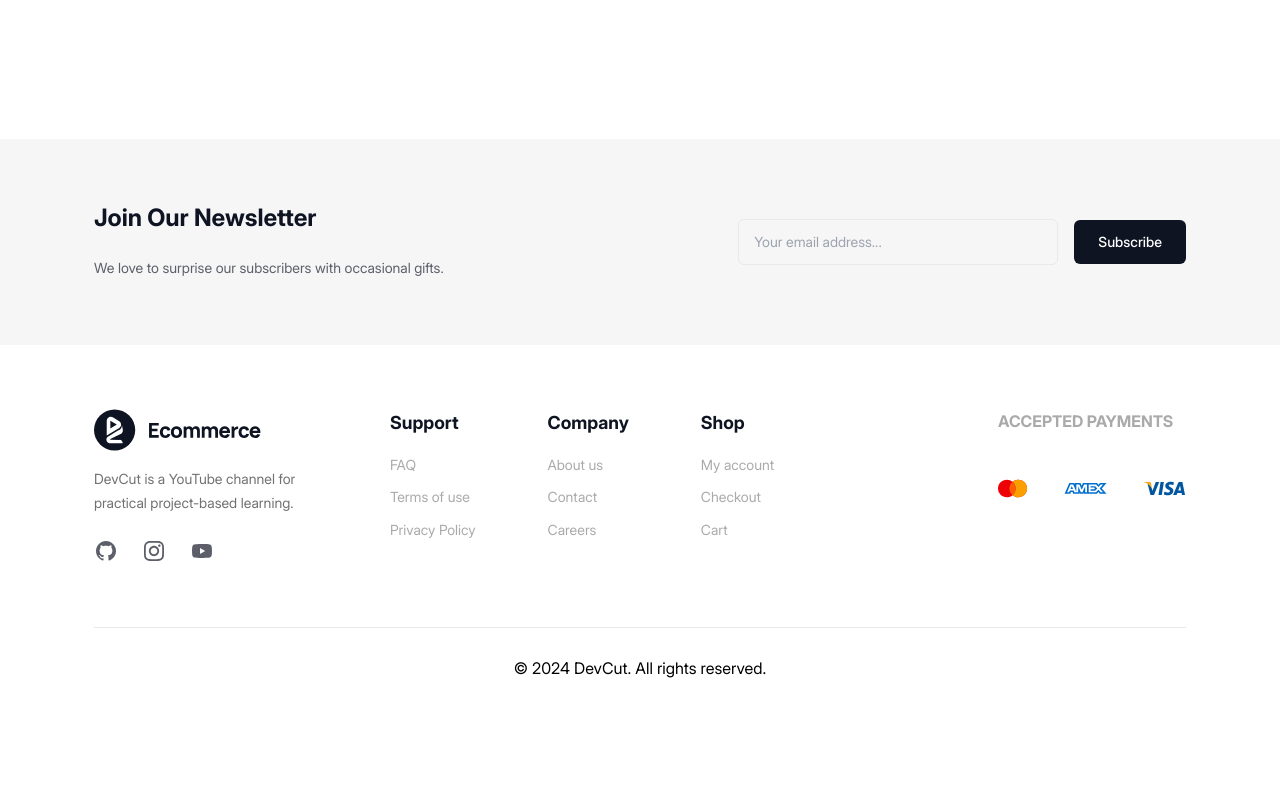
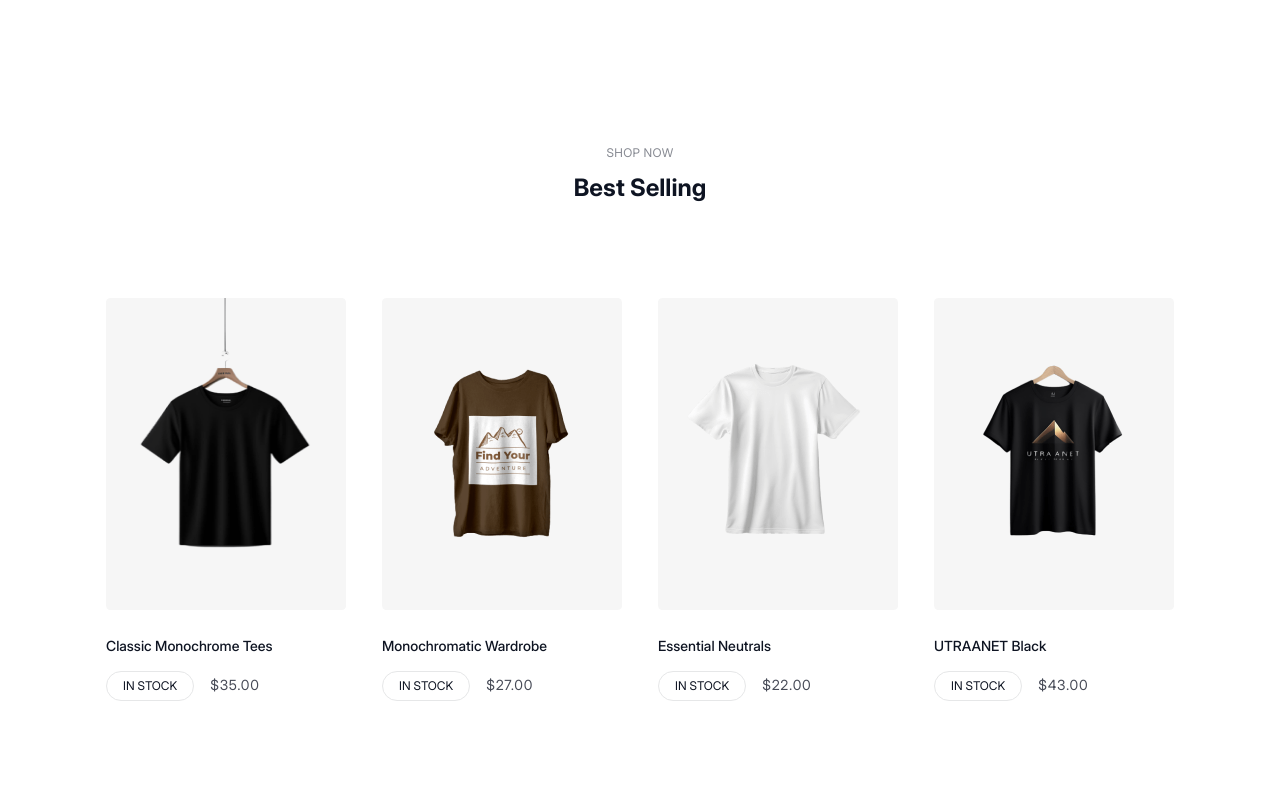
Before and after one commit to AbdumalikovIkboljon/E-commerce, a Next.js app: page / in a window 1280 px wide. Shown: the part 860-1660 px from the top of the page. Before the commit the page ends 1568 px from the top, so only its background shows below. Built offline with nearby package versions, Linux system fonts and the light colour scheme.

Commit message:
add bestSelling component

```diff
--- a/src/app/page.js
+++ b/src/app/page.js
@@ -2,11 +2,12 @@ import Button from "@/components/Button";
 import Icon from "@/components/Icon";
 import Image from "next/image";
 import Services from "@/components/Services";
+import BestSelling from "@/components/BestSelling";
 export default function Home() {
   return (
     <section>
       <div className="bg-gray-100 mb-12">
-        <div className="max-w-[1116px] flex flex-col justify-center items-center gap-4 medium:flex-row medium:items-center medium:justify-between pt-[68px] mx-auto px-4">
+        <div className="max-w-[1116px] flex flex-col justify-center items-center gap-4 medium:flex-row medium:items-center medium:justify-between pt-[68px] mx-auto px-3">
           <div className="flex flex-col items-center medium:items-start medium:pb-[70px]">
             <h2 className="mb-3 capitalize">Fresh arrivals online</h2>
             <p className="text-sm mb-12">
@@ -27,6 +28,7 @@ export default function Home() {
         </div>
       </div>
       <Services />
+      <BestSelling />
     </section>
   );
 }
--- /dev/null
+++ b/src/components/BestSelling.js
@@ -0,0 +1,41 @@
+import { bestSelling } from "@/constants";
+import Image from "next/image";
+import Link from "next/link";
+import React from "react";
+
+const BestSelling = () => {
+  return (
+    <div className="max-w-[1116px] mx-auto px-3 mb-[168px]">
+      <div className="text-center mb-[80px]">
+        <span className="inline-block text-xs leading-6 tracking-wide text-black-300 uppercase mb-2">
+          Shop Now
+        </span>
+        <h3>Best Selling</h3>
+      </div>
+      <ul className="flex flex-wrap justify-center gap-5">
+        {bestSelling.map(({ id, image, name, price, inStock }) => (
+          <li key={id} className="py-4 px-2">
+            <Link href="/product/1">
+              <Image
+                src={image}
+                alt={name}
+                width={240}
+                height={312}
+                className="w-[180px] h-[234px] sm:w-[240px] sm:h-[312px] rounded-[4px] mb-6"
+              />
+              <p className="text-sm font-medium text-black-900 mb-3">{name}</p>
+              <div className="flex items-center gap-4">
+                <span className="uppercase text-xs leading-6 py-[2px] px-4 text-black-900 border border-black-100 rounded-full">
+                  {inStock ? "In Stock" : "Out of Stock"}
+                </span>
+                <span className="text-black-600 text-sm tracking-wider">${price.toFixed(2)}</span>
+              </div>
+            </Link>
+          </li>
+        ))}
+      </ul>
+    </div>
+  );
+};
+
+export default BestSelling;
--- a/src/components/Services.js
+++ b/src/components/Services.js
@@ -3,8 +3,8 @@ import { services } from "@/constants";
 
 const Services = () => {
   return (
-    <div className="max-w-[1116px] mx-auto pb-12 mb-[72px]">
-      <ul className="grid grid-cols-1 gap-[54px] md:grid-cols-2 lg:grid-cols-3 py-12 px-4">
+    <div className="max-w-[1116px] mx-auto pb-12 mb-[72px] px-3">
+      <ul className="grid grid-cols-1 gap-[54px] md:grid-cols-2 lg:grid-cols-3 py-12">
         {services.map(({ id, icon, title, description }) => (
           <li key={id} className="text-center w-full md:w-3/4 md:text-left">
             <span className="p-3 rounded-full bg-gray-100 inline-block mb-6">
--- a/src/constants/index.js
+++ b/src/constants/index.js
@@ -1,4 +1,5 @@
 import Icon from "@/components/Icon";
+import { classicMonochromeShirt, monochromaticWardrobeShirt, essentialNeutralsShirt, utraanetBlackShirt } from '../../public/index';
 
 
 export const services = [
@@ -22,6 +23,36 @@ export const services = [
   },
 ]
 
+export const bestSelling = [
+  {
+    id: 1,
+    image: classicMonochromeShirt,
+    name: 'Classic Monochrome Tees',
+    inStock: true,
+    price: 35.00,
+  },
+  {
+    id: 2,
+    image: monochromaticWardrobeShirt,
+    name: 'Monochromatic Wardrobe',
+    inStock: true,
+    price: 27.00,
+  },
+  {
+    id: 3,
+    image: essentialNeutralsShirt,
+    name: 'Essential Neutrals',
+    inStock: true,
+    price: 22.00,
+  },
+  {
+    id: 4,
+    image: utraanetBlackShirt,
+    name: 'UTRAANET Black',
+    inStock: true,
+    price: 43.00,
+  },
+]
 
 export const footerLinks = [
   {
```
Also changed, not shown: public/index.js (added, +9 -0 lines).
